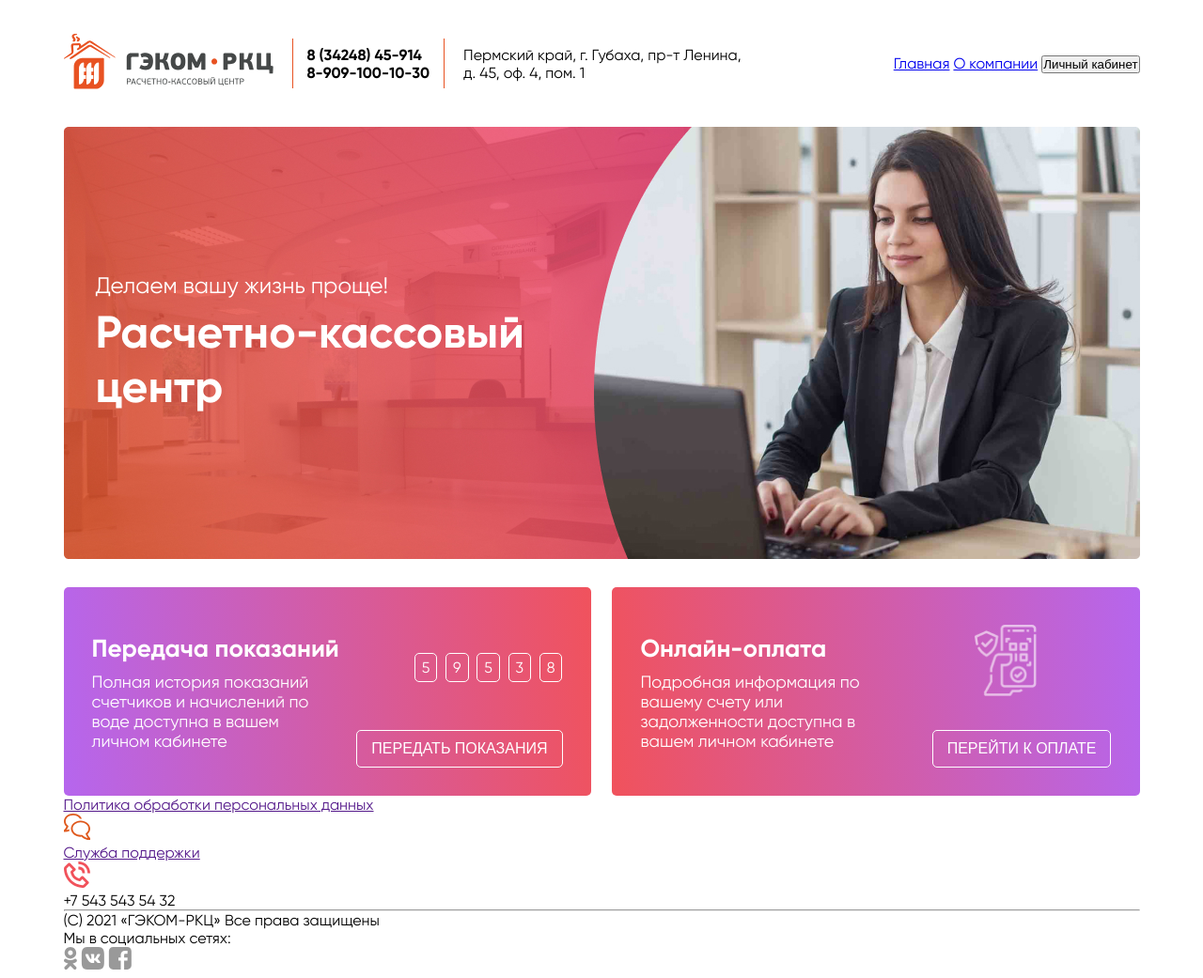
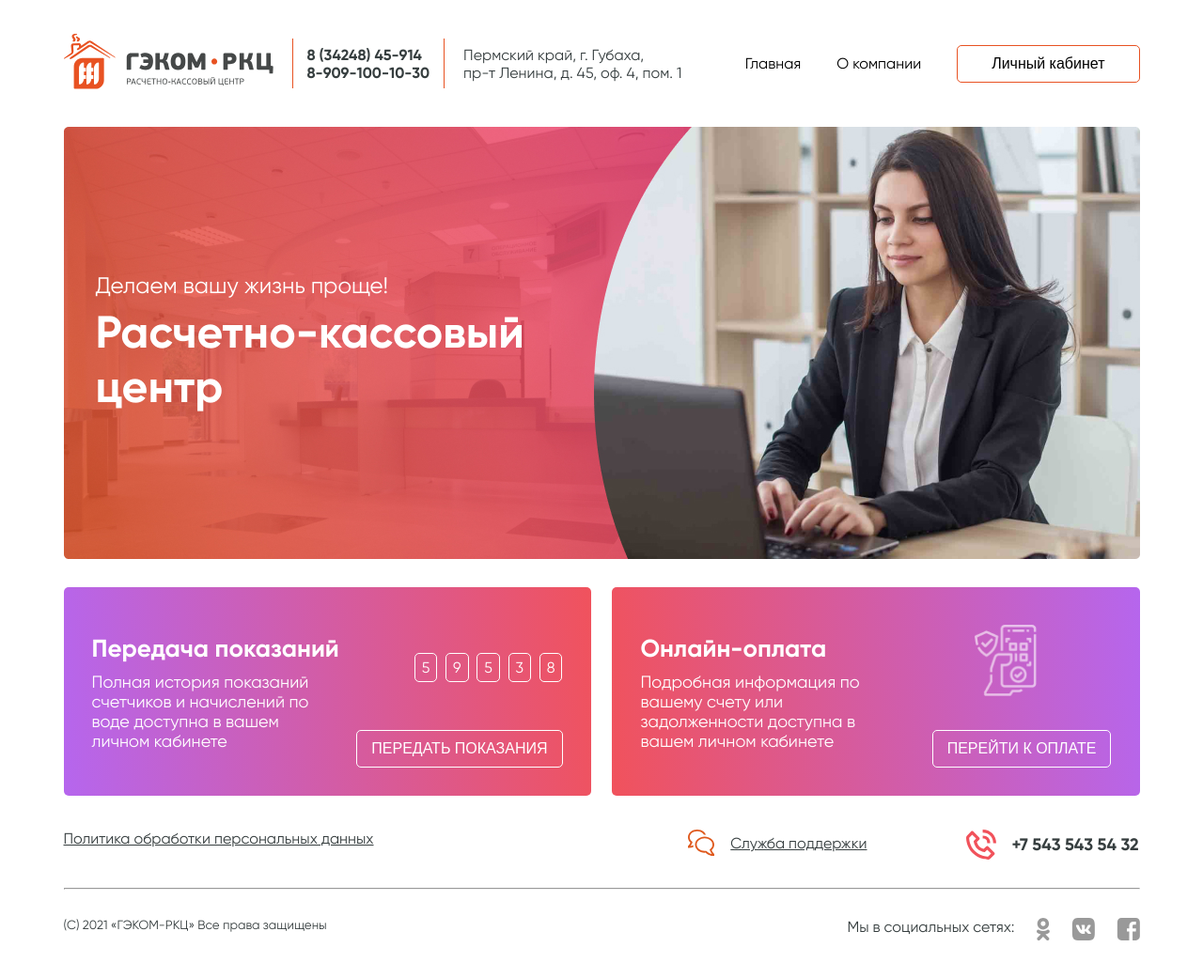
Before and after one commit to Lairan2-0/gekom, a PHP site: page / in a window 1280 px wide. Shown: the whole page at 94% size. Run offline with PHP 8.4, Linux system fonts and the light colour scheme; some libraries are stand-ins or nearby versions.

Commit message:
navigation and footer (both html and css done)

```diff
--- a/common/footer.php
+++ b/common/footer.php
@@ -8,16 +8,18 @@
                 </a>
             </div>
             <div class="tech-support">
-                <a class="tech-support__image-link" href="">
-                    <img class="image-link__image" src="/img/tech-support-logo.svg" alt="tech-support-logo">
-                </a>
-                <a class="tech-support__text-link" href="">
-                    <p class="text-link__text">Служба поддержки</p>
-                </a>
-            </div>
-            <div class="call-number">
-                <img class="call-number__image" src="/img/phonecall.svg" alt="phone">
-                <p class="call-number__text">+7 543 543 54 32</p>
+                <div class="tech-support__chat">
+                    <a class="chat__image-link" href="">
+                        <img class="image-link__image" src="/img/tech-support-logo.svg" alt="tech-support-logo">
+                    </a>
+                    <a class="chat__text-link" href="">
+                        <p class="text-link__text">Служба поддержки</p>
+                    </a>
+                </div>
+                <div class="tech-support__phone">
+                    <img class="phone__image" src="/img/phonecall.svg" alt="phone">
+                    <p class="phone__number">+7 543 543 54 32</p>
+                </div>
             </div>
         </div>
         <hr>
--- a/common/nav.php
+++ b/common/nav.php
@@ -10,7 +10,7 @@
             <p class="contact-numbers__contact-number">8-909-100-10-30</p>
         </div>
         <div class="contact-data__address">
-            <p class="address__info">Пермский край, г. Губаха, пр-т Ленина,<br> д. 45, оф. 4, пом. 1</p>
+            <p class="address__info">Пермский край, г. Губаха,<br> пр-т Ленина, д. 45, оф. 4, пом. 1</p>
         </div>
     </div>
     <div class="navigation-buttons">
--- a/css/main.css
+++ b/css/main.css
@@ -10,6 +10,7 @@ nav, main, footer{
 p, span, a{
     font-family: Gilroy-Regular, serif;
 }
+/*Navigation bar CSS*/
 nav{
     display: flex;
     flex-direction: row;
@@ -42,10 +43,32 @@ nav{
 .address__info{
     font-family: Gilroy-Regular, serif;
 }
-
+.navigation-buttons{
+    display: flex;
+}
+.navigation-buttons{
+    align-items: center;
+}
+.navigation-buttons a{
+    text-decoration: none;
+    color: #000000;
+    margin-left: 38px;
+}
+.navigation-buttons button{
+    border: #e85222 1px solid;
+    background: transparent;
+    font-size: 16px;
+    padding-top: 10px;
+    padding-bottom: 10px;
+    padding-left: 36px;
+    padding-right: 36px;
+    border-radius: 5px;
+    color: #000000;
+}
 h1, h2, h3, h4, h5, h6{
     font-family: Gilroy-Bold, serif;
 }
+/*Main CSS*/
 .main-banner {
     background: url(../img/main-banner.jpg);
     width: 100%;
@@ -138,3 +161,55 @@ h1, h2, h3, h4, h5, h6{
     font-size: 16px;
     color: #fff;
 }
+/*Footer CSS*/
+.footer{
+    display: flex;
+    flex-direction: column;
+    margin-top: 27pt;
+    margin-bottom: 27pt;
+}
+.footer a, p{
+    color: #363E3F;
+}
+.upper-footer{
+    display: flex;
+    justify-content: space-between;
+}
+.tech-support, .tech-support__chat, .tech-support__phone{
+    display: flex;
+}
+.tech-support__image-link{
+    text-decoration: none;
+}
+.chat__image-link{
+    margin-right: 17px;
+}
+.chat__text-link{
+    margin-right: 105px;
+    padding-top: 5px;
+}
+.phone__image{
+    margin-right:17px;
+}
+.phone__number{
+    font-family: Gilroy-Bold, serif;
+    font-size: large;
+    width: 140px;
+    padding-top: 5px;
+}
+.footer hr{
+    margin: 30px 0 30px 0;
+}
+.lower-footer{
+    display: flex;
+    justify-content: space-between;
+}
+.copyright__text{
+    font-size: smaller;
+}
+.lower-footer__socials{
+    display: flex;
+}
+.socials__link{
+    margin-left: 23px;
+}
```
